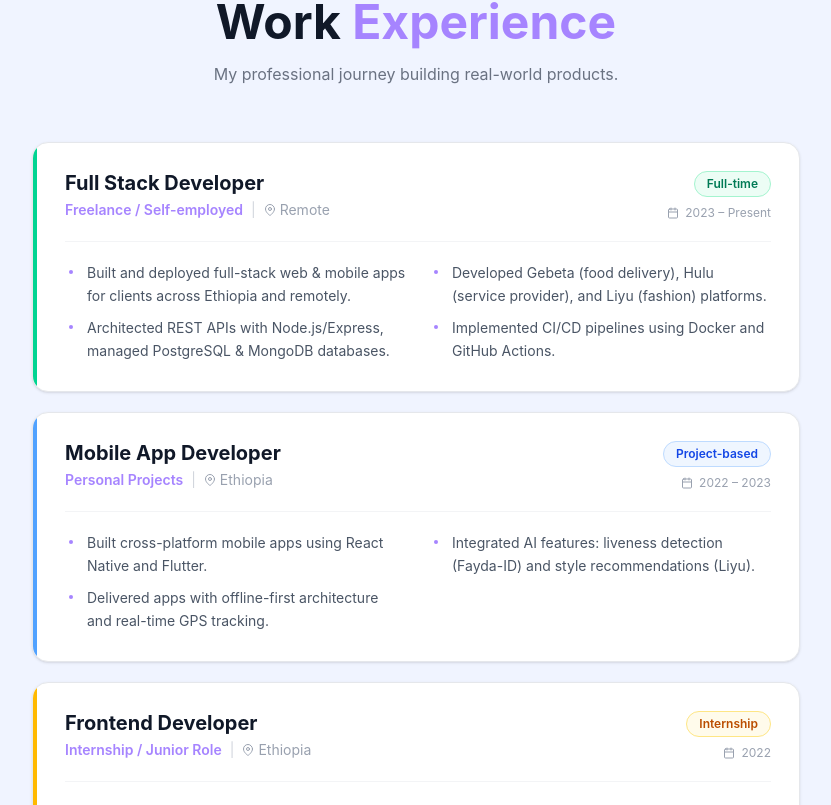
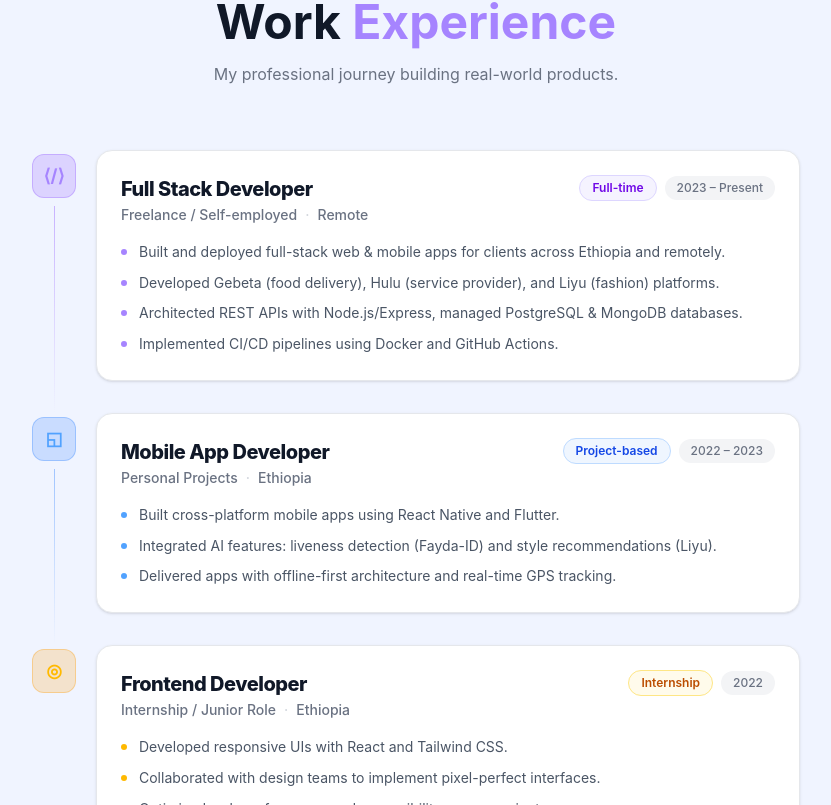
Before and after one commit to Abelink2119/portfolio, a React (Vite) app: page / in a window 1280 px wide. Shown: the part 3275-4080 px from the top of the page, without its empty margins (224-1055 px from the left). Built offline with nearby package versions, Linux system fonts and the light colour scheme.

Commit message:
redesign ExperienceSection: icon cards, color-coded, slide-in animation

```diff
--- a/src/components/ExperienceSection.jsx
+++ b/src/components/ExperienceSection.jsx
@@ -7,6 +7,8 @@ const EXPERIENCES = [
     period: '2023 – Present',
     type: 'Full-time',
     location: 'Remote',
+    icon: '⟨/⟩',
+    color: 'violet',
     points: [
       'Built and deployed full-stack web & mobile apps for clients across Ethiopia and remotely.',
       'Developed Gebeta (food delivery), Hulu (service provider), and Liyu (fashion) platforms.',
@@ -20,6 +22,8 @@ const EXPERIENCES = [
     period: '2022 – 2023',
     type: 'Project-based',
     location: 'Ethiopia',
+    icon: '◱',
+    color: 'blue',
     points: [
       'Built cross-platform mobile apps using React Native and Flutter.',
       'Integrated AI features: liveness detection (Fayda-ID) and style recommendations (Liyu).',
@@ -32,6 +36,8 @@ const EXPERIENCES = [
     period: '2022',
     type: 'Internship',
     location: 'Ethiopia',
+    icon: '◎',
+    color: 'amber',
     points: [
       'Developed responsive UIs with React and Tailwind CSS.',
       'Collaborated with design teams to implement pixel-perfect interfaces.',
@@ -40,97 +46,97 @@ const EXPERIENCES = [
   },
 ]
 
-const TYPE_STYLE = {
-  'Full-time':     'bg-emerald-500/15 text-emerald-400 border-emerald-500/30',
-  'Project-based': 'bg-blue-500/15 text-blue-400 border-blue-500/30',
-  'Internship':    'bg-amber-500/15 text-amber-400 border-amber-500/30',
-}
-const TYPE_STYLE_LIGHT = {
-  'Full-time':     'bg-emerald-50 text-emerald-700 border-emerald-200',
-  'Project-based': 'bg-blue-50 text-blue-700 border-blue-200',
-  'Internship':    'bg-amber-50 text-amber-700 border-amber-200',
-}
-const ACCENT = {
-  'Full-time':     'bg-emerald-400',
-  'Project-based': 'bg-blue-400',
-  'Internship':    'bg-amber-400',
+const COLORS = {
+  violet: {
+    icon:   'bg-violet-500/20 text-violet-400 border-violet-500/30',
+    badge:  'bg-violet-500/15 text-violet-300 border-violet-500/25',
+    badgeL: 'bg-violet-50 text-violet-700 border-violet-200',
+    glow:   'hover:shadow-violet-500/10',
+    dot:    'bg-violet-400',
+    line:   'from-violet-500/40 to-transparent',
+  },
+  blue: {
+    icon:   'bg-blue-500/20 text-blue-400 border-blue-500/30',
+    badge:  'bg-blue-500/15 text-blue-300 border-blue-500/25',
+    badgeL: 'bg-blue-50 text-blue-700 border-blue-200',
+    glow:   'hover:shadow-blue-500/10',
+    dot:    'bg-blue-400',
+    line:   'from-blue-500/40 to-transparent',
+  },
+  amber: {
+    icon:   'bg-amber-500/20 text-amber-400 border-amber-500/30',
+    badge:  'bg-amber-500/15 text-amber-300 border-amber-500/25',
+    badgeL: 'bg-amber-50 text-amber-700 border-amber-200',
+    glow:   'hover:shadow-amber-500/10',
+    dot:    'bg-amber-400',
+    line:   'from-amber-500/40 to-transparent',
+  },
 }
 
-function Card({ exp, dark, index }) {
+function Card({ exp, dark, index, total }) {
   const ref = useRef(null)
   const [visible, setVisible] = useState(false)
+  const c = COLORS[exp.color]
 
   useEffect(() => {
-    const obs = new IntersectionObserver(([e]) => { if (e.isIntersecting) setVisible(true) }, { threshold: 0.15 })
+    const obs = new IntersectionObserver(([e]) => { if (e.isIntersecting) setVisible(true) }, { threshold: 0.1 })
     if (ref.current) obs.observe(ref.current)
     return () => obs.disconnect()
   }, [])
 
-  const badge = dark ? TYPE_STYLE[exp.type] : TYPE_STYLE_LIGHT[exp.type]
-  const accent = ACCENT[exp.type]
-
   return (
     <div
       ref={ref}
-      className={`relative flex gap-0 rounded-2xl overflow-hidden border transition-all duration-500 ${
-        visible ? 'opacity-100 translate-y-0' : 'opacity-0 translate-y-8'
-      } ${dark
-        ? 'bg-white/4 border-white/8 hover:border-violet-500/40 hover:bg-white/6'
-        : 'bg-white border-gray-200 shadow-sm hover:shadow-lg hover:border-violet-300'
-      }`}
-      style={{ transitionDelay: `${index * 120}ms` }}
+      className={`flex gap-5 transition-all duration-600 ${visible ? 'opacity-100 translate-x-0' : 'opacity-0 -translate-x-6'}`}
+      style={{ transitionDelay: `${index * 150}ms` }}
     >
-      {/* Left accent bar */}
-      <div className={`w-1 shrink-0 ${accent}`} />
+      {/* Left: icon + line */}
+      <div className="flex flex-col items-center gap-0 shrink-0 pt-1">
+        <div className={`w-11 h-11 rounded-xl border text-lg font-bold flex items-center justify-center shrink-0 ${c.icon}`}>
+          {exp.icon}
+        </div>
+        {index < total - 1 && (
+          <div className={`w-px flex-1 mt-2 bg-gradient-to-b ${c.line}`} style={{ minHeight: '32px' }} />
+        )}
+      </div>
 
-      {/* Content */}
-      <div className="flex-1 p-6 md:p-7">
-        {/* Top row */}
-        <div className="flex flex-wrap items-start justify-between gap-3 mb-5">
-          {/* Left: role + company */}
+      {/* Right: card */}
+      <div className={`flex-1 mb-8 rounded-2xl border p-6 transition-all duration-300 hover:shadow-xl ${c.glow} ${
+        dark
+          ? 'bg-white/[0.03] border-white/8 hover:border-white/15'
+          : 'bg-white border-gray-200 shadow-sm hover:shadow-md hover:border-gray-300'
+      }`}>
+
+        {/* Header */}
+        <div className="flex flex-wrap items-start justify-between gap-3 mb-4">
           <div>
-            <h3 className={`text-xl font-bold leading-tight mb-1 ${dark ? 'text-white' : 'text-gray-900'}`}>
+            <h3 className={`text-xl font-extrabold tracking-tight ${dark ? 'text-white' : 'text-gray-900'}`}>
               {exp.role}
             </h3>
-            <div className="flex flex-wrap items-center gap-2 text-sm">
-              <span className="text-violet-400 font-semibold">{exp.company}</span>
-              <span className={dark ? 'text-gray-600' : 'text-gray-300'}>|</span>
-              <span className={`flex items-center gap-1 ${dark ? 'text-gray-500' : 'text-gray-400'}`}>
-                {/* Location pin */}
-                <svg width="12" height="12" viewBox="0 0 24 24" fill="none" stroke="currentColor" strokeWidth="2" strokeLinecap="round" strokeLinejoin="round">
-                  <path d="M21 10c0 7-9 13-9 13s-9-6-9-13a9 9 0 0 1 18 0z"/><circle cx="12" cy="10" r="3"/>
-                </svg>
-                {exp.location}
-              </span>
-            </div>
+            <p className={`text-sm mt-0.5 font-medium ${dark ? 'text-gray-400' : 'text-gray-500'}`}>
+              {exp.company}
+              <span className={`mx-2 ${dark ? 'text-gray-700' : 'text-gray-300'}`}>·</span>
+              {exp.location}
+            </p>
           </div>
 
-          {/* Right: badge + period */}
-          <div className="flex flex-col items-end gap-2">
-            <span className={`text-xs font-semibold px-3 py-1 rounded-full border ${badge}`}>
+          <div className="flex items-center gap-2 flex-wrap justify-end">
+            <span className={`text-xs font-semibold px-3 py-1 rounded-full border ${dark ? c.badge : c.badgeL}`}>
               {exp.type}
             </span>
-            <span className={`text-xs flex items-center gap-1.5 ${dark ? 'text-gray-500' : 'text-gray-400'}`}>
-              <svg width="12" height="12" viewBox="0 0 24 24" fill="none" stroke="currentColor" strokeWidth="2" strokeLinecap="round" strokeLinejoin="round">
-                <rect x="3" y="4" width="18" height="18" rx="2"/><line x1="16" y1="2" x2="16" y2="6"/><line x1="8" y1="2" x2="8" y2="6"/><line x1="3" y1="10" x2="21" y2="10"/>
-              </svg>
+            <span className={`text-xs font-medium px-3 py-1 rounded-full ${
+              dark ? 'bg-white/6 text-gray-400' : 'bg-gray-100 text-gray-500'
+            }`}>
               {exp.period}
             </span>
           </div>
         </div>
 
-        {/* Divider */}
-        <div className={`h-px mb-5 ${dark ? 'bg-white/6' : 'bg-gray-100'}`} />
-
-        {/* Bullet points */}
-        <ul className="grid sm:grid-cols-2 gap-x-6 gap-y-2.5">
+        {/* Points */}
+        <ul className="flex flex-col gap-2">
           {exp.points.map((pt, j) => (
-            <li key={j} className={`flex gap-2.5 text-sm leading-relaxed ${dark ? 'text-gray-400' : 'text-gray-600'}`}>
-              <span className="text-violet-400 shrink-0 mt-1">
-                <svg width="12" height="12" viewBox="0 0 24 24" fill="currentColor">
-                  <circle cx="12" cy="12" r="4"/>
-                </svg>
-              </span>
+            <li key={j} className={`flex gap-3 text-sm leading-relaxed ${dark ? 'text-gray-400' : 'text-gray-600'}`}>
+              <span className={`w-1.5 h-1.5 rounded-full shrink-0 mt-2 ${c.dot}`} />
               {pt}
             </li>
           ))}
@@ -158,17 +164,19 @@ export default function ExperienceSection({ theme }) {
         className={`max-w-3xl mx-auto transition-all duration-700 ${visible ? 'opacity-100 translate-y-0' : 'opacity-0 translate-y-10'}`}
       >
         {/* Header */}
-        <h2 className={`text-4xl md:text-5xl font-bold text-center mb-4 ${dark ? 'text-white' : 'text-gray-900'}`}>
-          Work <span className="text-violet-400">Experience</span>
-        </h2>
-        <p className={`text-center mb-14 max-w-xl mx-auto text-base ${dark ? 'text-gray-400' : 'text-gray-500'}`}>
-          My professional journey building real-world products.
-        </p>
+        <div className="text-center mb-16">
+          <h2 className={`text-4xl md:text-5xl font-bold mb-4 ${dark ? 'text-white' : 'text-gray-900'}`}>
+            Work <span className="text-violet-400">Experience</span>
+          </h2>
+          <p className={`max-w-md mx-auto text-base ${dark ? 'text-gray-400' : 'text-gray-500'}`}>
+            My professional journey building real-world products.
+          </p>
+        </div>
 
         {/* Cards */}
-        <div className="flex flex-col gap-5">
+        <div>
           {EXPERIENCES.map((exp, i) => (
-            <Card key={i} exp={exp} dark={dark} index={i} />
+            <Card key={i} exp={exp} dark={dark} index={i} total={EXPERIENCES.length} />
           ))}
         </div>
       </div>
```
